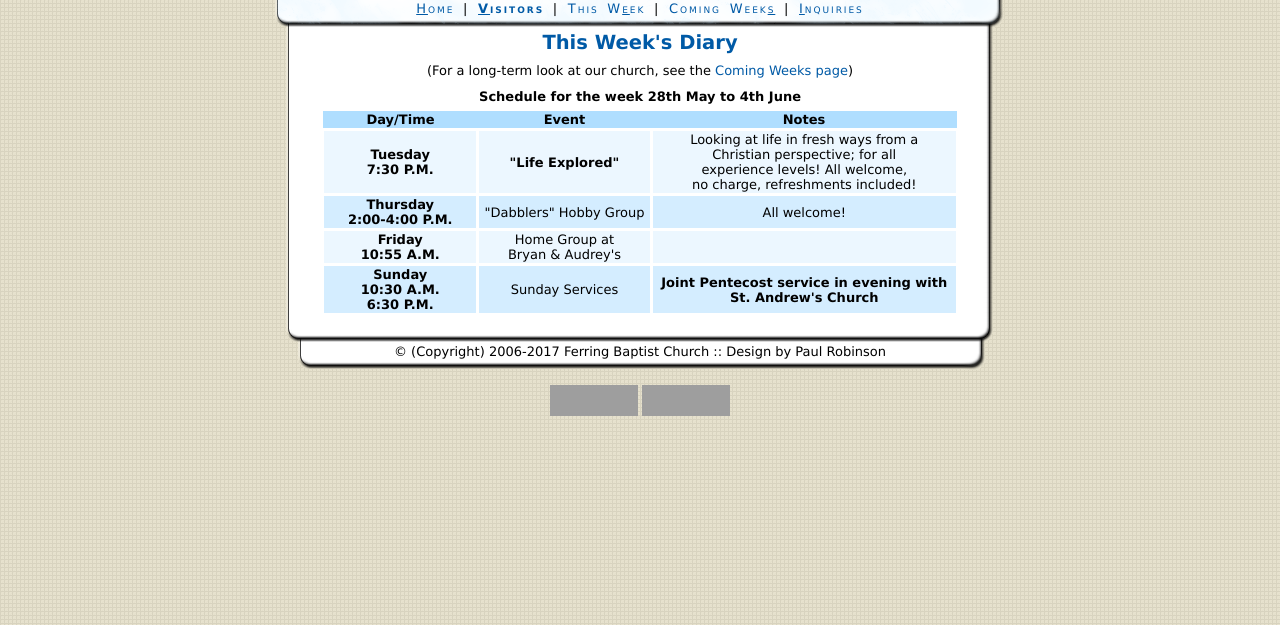
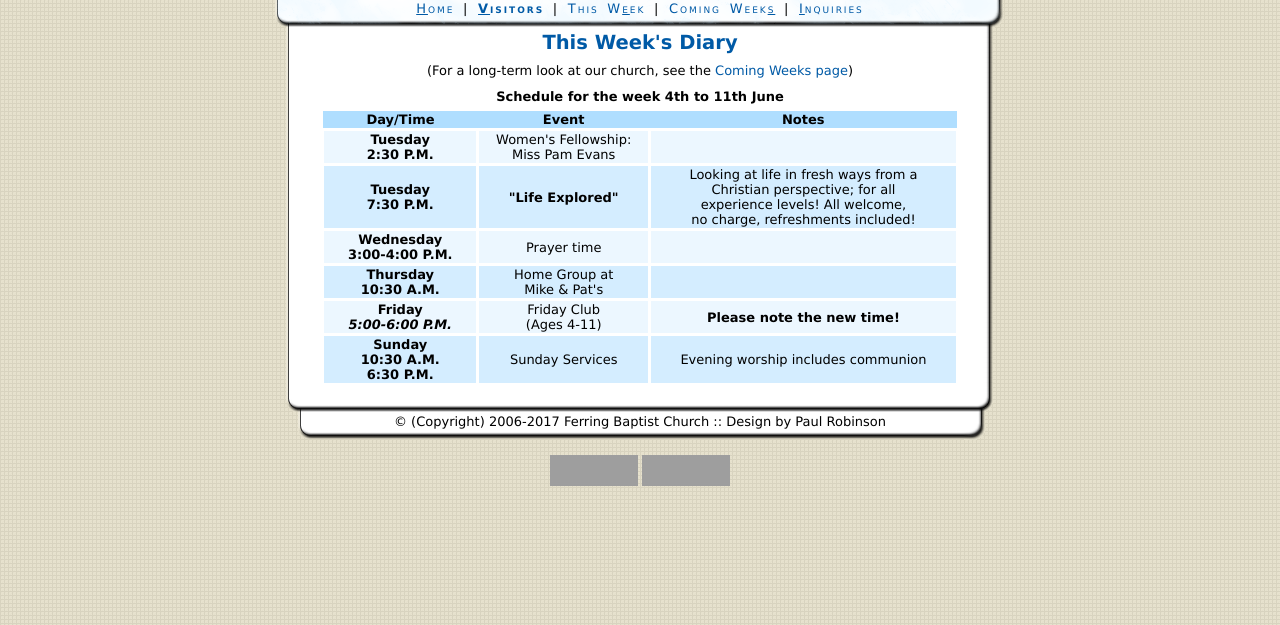
Before and after one commit to paulrr88/church, a PHP site: page /church/diary.php in a window 1280 px wide. Shown: the part 133-758 px from the top of the page. Run offline with PHP 8.4, Linux system fonts and the light colour scheme; grey boxes are pictures that could not be loaded.

Commit message:
Weekly update

```diff
--- a/diary.php
+++ b/diary.php
@@ -6,7 +6,7 @@
 
 				<p class="centre">(For a long-term look at our church, see the <a href="upcoming.php">Coming Weeks page</a>)</p>
 
-				<p class="centre"><strong>Schedule for the week 28th May to 4th June</strong></p>
+				<p class="centre"><strong>Schedule for the week 4th to 11th June</strong></p>
 
 				<table class="styled" summary="Schedule for events in the coming week(s)">
 					<thead>
@@ -17,7 +17,12 @@
 						</tr>
 					</thead>
 					<tbody>
-						<tr class="odd"><!--temporary-->
+						<tr class="odd">
+							<th scope="row">Tuesday<br />2:30 P.M.</th>
+							<td>Women's Fellowship:<br />Miss Pam Evans</td>
+							<td></td>
+						</tr>
+						<tr><!--temporary-->
 							<th scope="row">Tuesday<br />7:30 P.M.</th>
 							<td><strong>"Life Explored"</strong></td>
 							<td>Looking at life in fresh ways from a<br />
@@ -25,20 +30,25 @@
                                 experience levels! All welcome,<br />
                                 no charge, refreshments included!</td>
 						</tr>
+						<tr class="odd">
+							<th scope="row">Wednesday<br />3:00-4:00 P.M.</th>
+							<td>Prayer time</td>
+							<td></td>
+						</tr>
 						<tr>
-							<th scope="row">Thursday<br />2:00-4:00 P.M.</th>
-							<td>"Dabblers" Hobby Group</td>
-							<td>All welcome!</td>
+							<th scope="row">Thursday<br /> 10:30 A.M.</th>
+							<td>Home Group at<br />Mike &amp; Pat's</td>
+							<td></td>
 						</tr>
 						<tr class="odd">
-							<th scope="row">Friday<br />10:55 A.M.</th>
-							<td>Home Group at<br />Bryan &amp; Audrey's</td>
-							<td></td>
+							<th scope="row">Friday<br /><em>5:00-6:00 P.M.</em></th>
+							<td>Friday Club<br />(Ages 4-11)</td>
+							<td><strong>Please note the new time!</strong></td>
 						</tr>
 						<tr>
 							<th scope="row">Sunday<br />10:30 A.M.<br />6:30 P.M.</th>
 							<td>Sunday Services</td>
-							<td><strong>Joint Pentecost service in evening with<br />St. Andrew's Church</strong></td>
+							<td>Evening worship includes communion</td>
 						</tr>
 					</tbody>
 				</table>
```
Also changed, not shown: images/newssheetfront.jpg, 1 other file.
